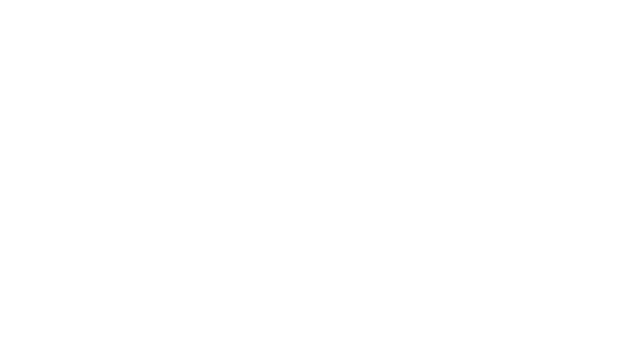
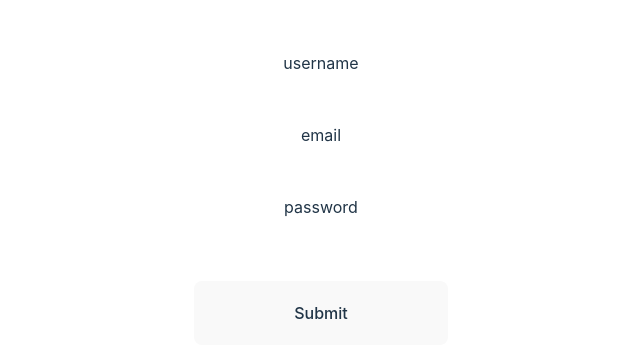
Before and after one commit to nikhil-kamboj420/React.js_HOOKS_, a React (Vite) app: page / in a window 1280 px wide. Shown: the part 7533-7890 px from the top of the page, without its empty margins (319-959 px from the left). Before the commit the page ends 7616 px from the top, so only its background shows below. Built offline with nearby package versions, Linux system fonts and the light colour scheme.

Commit message:
add useID HOOK

```diff
--- a/src/App.jsx
+++ b/src/App.jsx
@@ -13,6 +13,8 @@
     {/*useRef Component */}
 import { Example } from "./components/hooks/useref/example";
 import { ForwardRef } from "./components/hooks/useref/ForwardRef";
+    {/* useId component */}
+import { UseId } from "./components/hooks/useId/UseId";
 
 function App() {
   return (
@@ -30,6 +32,8 @@
       {/* useRef components */}
       <Example/>
       <ForwardRef/>
+      {/* useId component */}
+      <UseId/>
     </>
   );
 }
--- /dev/null
+++ b/src/components/hooks/useId/UseId.jsx
@@ -0,0 +1,16 @@
+import { useId } from "react";
+
+export const UseId = () => {
+    let id = useId();
+    return(
+        <form className="flex flex-col items-center h-[100vh] max-w-[100vw]">
+            <label htmlFor={id + "username"}>username</label>
+            <input className="border-2 border-white border-solid py-2.5" type="text" id={id + "username"} name="username"/>
+            <label htmlFor={id + "email"}>email</label>
+            <input className="border-2 border-white border-solid py-2.5" type="email" id={id + "email"} name="email"/>
+            <label htmlFor={id + "password"}>password</label>
+            <input className="border-2 border-white border-solid py-2.5 mb-3.5" type="password" id={id + "password"} name="password"/>
+            <button type="submit">Submit</button>
+        </form>
+    )
+}
```
Also changed, not shown: 1 other file (tests, documents, lock files or other folders).
